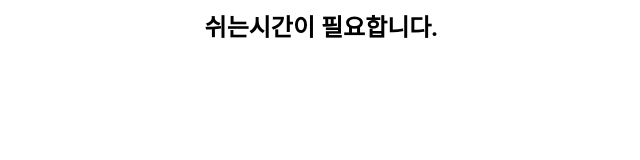
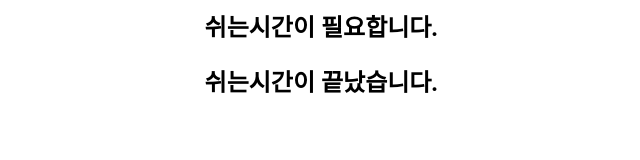
Before and after one commit to jadechoi/test, a plain HTML site: page index.html in a window 1280 px wide. Shown: the whole page, without its empty margins (319-959 px from the left). Drawn offline with Linux system fonts and the light colour scheme.

Commit message:
Update index.html

```diff
--- a/index.html
+++ b/index.html
@@ -1 +1,2 @@
 <center><h2>쉬는시간이 필요합니다.</h2></center>
+<center><h2>쉬는시간이 끝났습니다.</h2></center>
```
